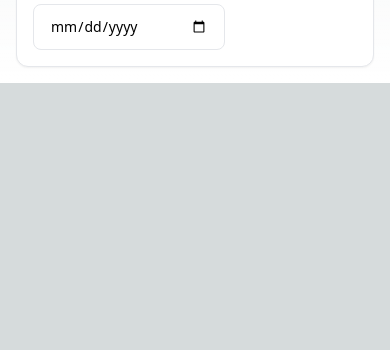
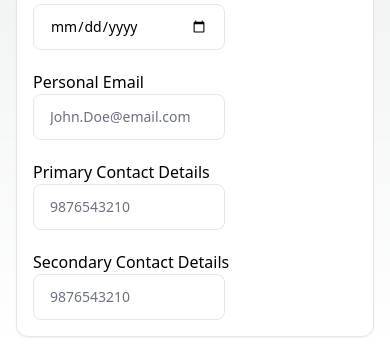
Before and after one commit to DoshiNeil/smartHRMS, a Next.js app: page /dashboard/profile in a window 390 px wide. Shown: the part 811-1161 px from the top of the page. Before the commit the page ends 894 px from the top, so only its background shows below. Built offline with nearby package versions, Linux system fonts and the light colour scheme.

Commit message:
Email & Phone Number

```diff
--- a/src/app/dashboard/profile/PersonalDetails.tsx
+++ b/src/app/dashboard/profile/PersonalDetails.tsx
@@ -1,6 +1,8 @@
 import Form from '@@/components/form';
 import DOB from '@@/components/form/DOB';
+import Email from '@@/components/form/Email';
 import Name, { NameFieldType } from '@@/components/form/Name';
+import PhoneNumber from '@@/components/form/PhoneNumber';
 import Salutation, {
   SalutationOptionType,
   SalutationOptions,
@@ -18,6 +20,25 @@ export default function PersonalDetails() {
 
   const handleDOBUpdate = (value: Date) =>
     setPersonalDetails((prev) => ({ ...prev, dob: value }));
+
+  const handleEmailUpdate = (value: string) =>
+    setPersonalDetails((prev) => ({ ...prev, email: value }));
+
+  const handlePhoneUpdate = (
+    value: string,
+    type: 'primary' | 'secondary'
+  ) => {
+    type === 'primary' &&
+      setPersonalDetails((prev) => ({
+        ...prev,
+        primaryPhoneNumber: value,
+      }));
+    type === 'secondary' &&
+      setPersonalDetails((prev) => ({
+        ...prev,
+        secondaryPhoneNumber: value,
+      }));
+  };
 
   // loggin to test development
   useEffect(() => console.log(personalDetails), [personalDetails]);
@@ -40,6 +61,15 @@ export default function PersonalDetails() {
         />
         <Name updateName={handleNameUpdate} />
         <DOB updateDate={handleDOBUpdate} />
+        <Email updateEmail={handleEmailUpdate} />
+        <PhoneNumber
+          updatePhoneNumber={handlePhoneUpdate}
+          phoneType='primary'
+        />
+        <PhoneNumber
+          updatePhoneNumber={handlePhoneUpdate}
+          phoneType='secondary'
+        />
       </Form>
     </div>
   );
--- /dev/null
+++ b/src/components/form/Email/index.tsx
@@ -0,0 +1,36 @@
+import { useEffect, useState } from "react";
+
+type EmailProps = {
+  defaultEmail?:string;
+  updateEmail: (email: string) => void;
+};
+
+const Email: React.FC<EmailProps> = ({ defaultEmail = "", updateEmail}) => {
+  const [value, setValue] = useState<string>(defaultEmail);
+
+  useEffect(() => updateEmail(value), [value]);
+
+  const handleChange = (e: React.ChangeEvent<HTMLInputElement>) =>
+    setValue(e.target.value);
+
+  return (
+    <div className='grid sm:grid-cols-1 md:grid-cols-6'>
+      <div className='grid md:col-span-2'>
+        <label className=''> Personal Email </label>
+      </div>
+      <div className='grid md:col-span-4'>
+        <div className='space-y- w-48'>
+          <input
+            onChange={handleChange}
+            name='personalEmail'
+            type='email'
+            className='block w-full rounded-lg border-gray-200 px-4 py-3 text-sm focus:border-blue-500 focus:ring-blue-500 disabled:pointer-events-none disabled:opacity-50 dark:border-neutral-700 dark:bg-neutral-900 dark:text-neutral-400 dark:placeholder-neutral-500 dark:focus:ring-neutral-600'
+            placeholder='John.Doe@email.com'
+          />
+        </div>
+      </div>
+    </div>
+  );
+};
+
+export default Email;
--- /dev/null
+++ b/src/components/form/PhoneNumber/index.tsx
@@ -0,0 +1,46 @@
+import { useEffect, useState } from 'react';
+
+type PhoneNumberProps = {
+  defaultPhoneNumber?: string;
+  updatePhoneNumber: (phoneNumber: string, type: 'primary' | 'secondary') => void;
+  phoneType: 'primary' | 'secondary';
+};
+
+const PhoneNumber: React.FC<PhoneNumberProps> = ({
+  defaultPhoneNumber = '',
+  updatePhoneNumber,
+  phoneType,
+}) => {
+  const [value, setValue] = useState<string>(defaultPhoneNumber);
+
+  useEffect(() => updatePhoneNumber(value, phoneType), [value]);
+
+  const handleChange = (e: React.ChangeEvent<HTMLInputElement>) =>
+    setValue(e.target.value);
+
+  return (
+    <div className='grid sm:grid-cols-1 md:grid-cols-6'>
+      <div className='grid md:col-span-2'>
+        <label className=''>
+          {phoneType === 'primary' && `Primary Contact Details`}
+          {phoneType === 'secondary' && `Secondary Contact Details`}
+        </label>
+      </div>
+      <div className='grid md:col-span-4'>
+        <div className='space-y- w-48'>
+          <input
+            onChange={handleChange}
+            name='personalPhoneNumber'
+            type='number'
+            maxLength={10}
+            minLength={10}
+            className='block w-full rounded-lg border-gray-200 px-4 py-3 text-sm focus:border-blue-500 focus:ring-blue-500 disabled:pointer-events-none disabled:opacity-50 dark:border-neutral-700 dark:bg-neutral-900 dark:text-neutral-400 dark:placeholder-neutral-500 dark:focus:ring-neutral-600'
+            placeholder='9876543210'
+          />
+        </div>
+      </div>
+    </div>
+  );
+};
+
+export default PhoneNumber;
```
